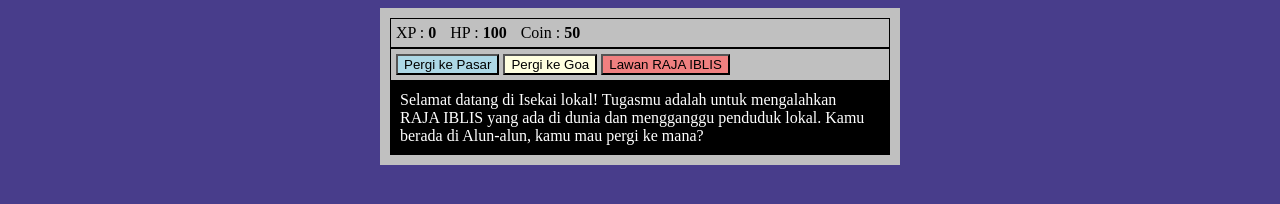
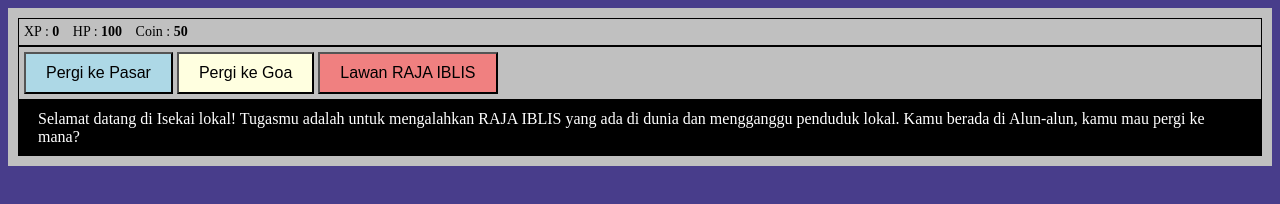
Before and after one commit to RKPYI/text_rpg, a plain HTML site: page index.html in a window 1280 px wide. Drawn offline with Linux system fonts and the light colour scheme.

Commit message:
Add files via upload

```diff
--- a/index.html
+++ b/index.html
@@ -3,6 +3,7 @@
 <html lang="en">
     <head>
         <meta charset="UTF-8">
+        <meta name="viewport" content="width=device-width, initial-scale=1.0">
         <title>RDK RPG - Isekai lokal</title>
         <link rel="stylesheet" href="style.css">
     </head>
--- a/style.css
+++ b/style.css
@@ -5,12 +5,13 @@ body {
 #text {
     background-color: black;
     color: white;
-    padding: 10px;
+    font-size: 16px;
+    padding: 10px 20px;
 }
 
 #game {
-    max-width: 500px;
-    max-height: 400px;
+    max-width: 100%;
+    max-height: auto;
     background-color: silver;
     color: white;
     margin: 0 auto;
@@ -25,6 +26,7 @@ body {
 #stats {
     border: 1px solid black;
     color: black;
+    font-size: 14px;
     padding: 5px;
 }
 
@@ -38,6 +40,11 @@ body {
 
 .stat {
     padding-right: 10px;
+}
+
+#controls button {
+    padding: 10px 20px;
+    font-size: 16px;
 }
 
 #controls > #button_1 {
@@ -54,12 +61,15 @@ body {
 
 #controls > #button_1:hover {
     background-color: rgb(40, 40, 255);
+    opacity: 0.8;
 }
 
 #controls > #button_2:hover {
     background-color: rgb(255, 255, 40);
+    opacity: 0.8;
 }
 
 #controls > #button_3:hover {
     background-color: rgb(255, 40, 40);
+    opacity: 0.8;
 }
```
